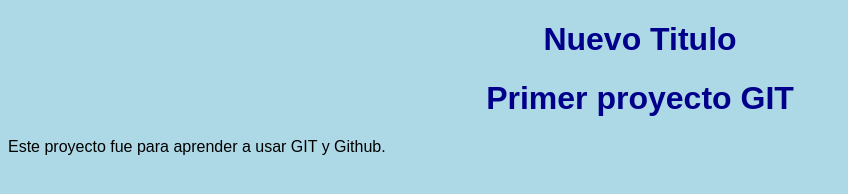
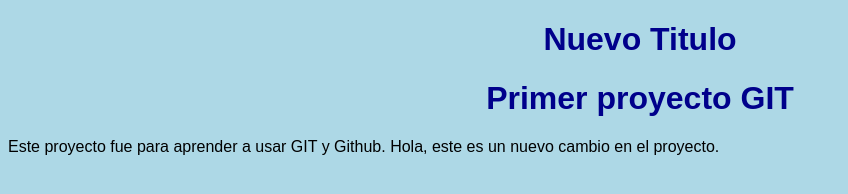
Before and after one commit to Nico123421/tp-git-rivero, a plain HTML site: page index.html in a window 1280 px wide. Shown: the whole page, without its empty margins (0-848 px from the left). Drawn offline with Linux system fonts and the light colour scheme.

Commit message:
Agrego nuevo renglon

```diff
--- a/index.html
+++ b/index.html
@@ -7,5 +7,6 @@
     <body>
         <h1>Primer proyecto GIT</h1>
         Este proyecto fue para aprender a usar GIT y Github.
+        Hola, este es un nuevo cambio en el proyecto.
     </body>
 </html>
```
